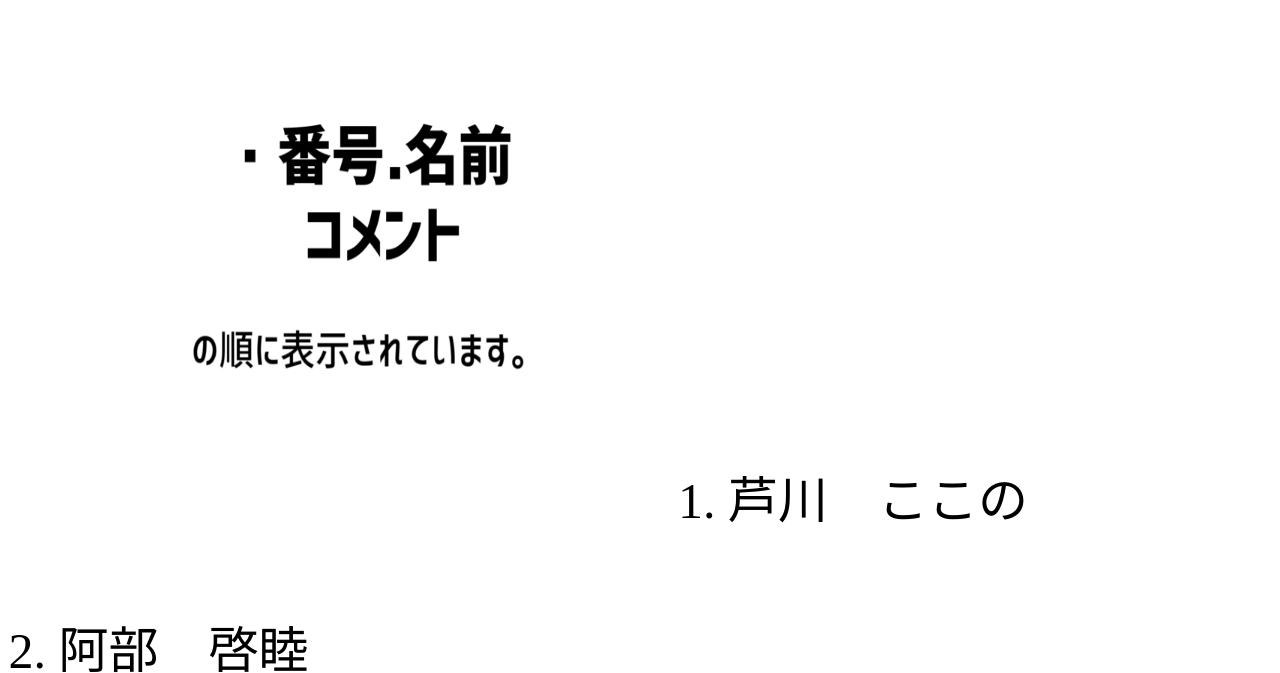
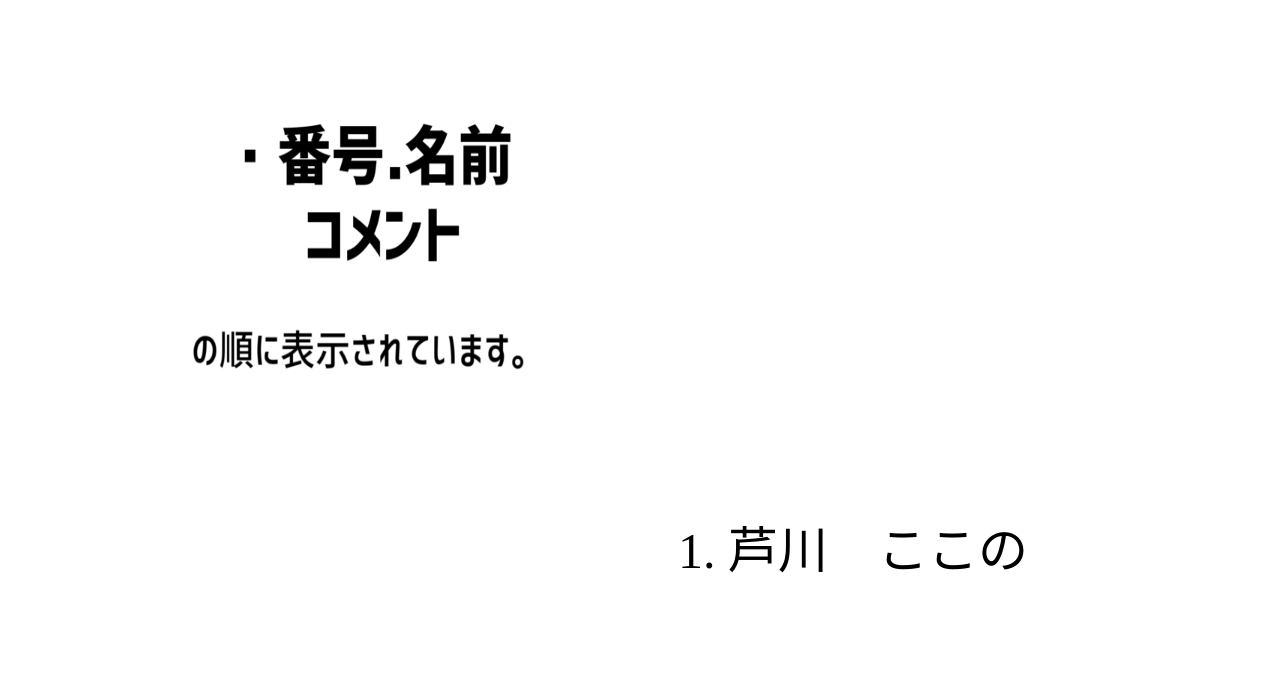
Before and after one commit to Kobutaemon/green_block_intro.io, a plain HTML site: page index.html in a window 1280 px wide. Shown: the part 139-812 px from the top of the page. Drawn offline with Linux system fonts and the light colour scheme; files whose address does not match are found by name.

Commit message:
Update saiwai.css

```diff
--- a/saiwai.css
+++ b/saiwai.css
@@ -12,8 +12,8 @@ h1 span{
 
 .numbers ol{
   font-size: 50px;
-  line-height: 150px;
-  padding-left: 4%;
+  line-height: 250px;
+  padding-left: 6%;
   padding-top: 30%;
 }
 
```
